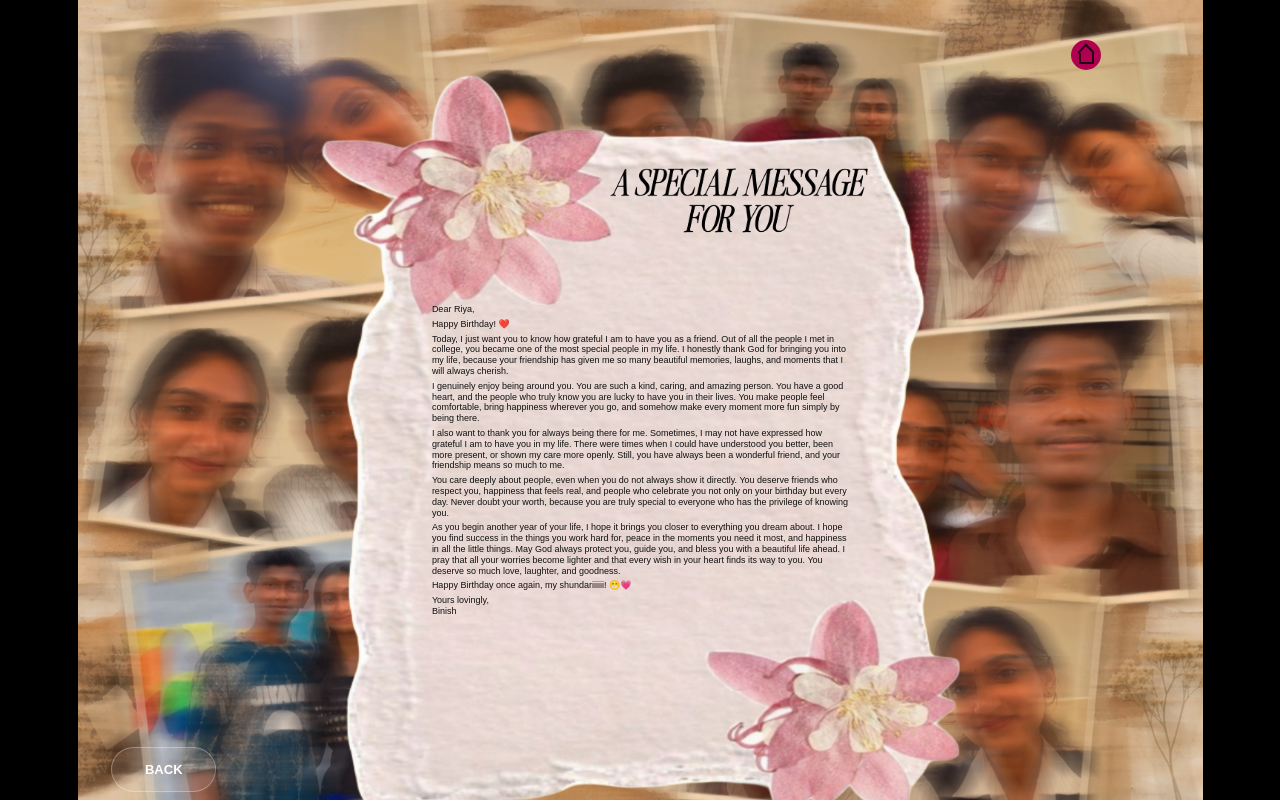
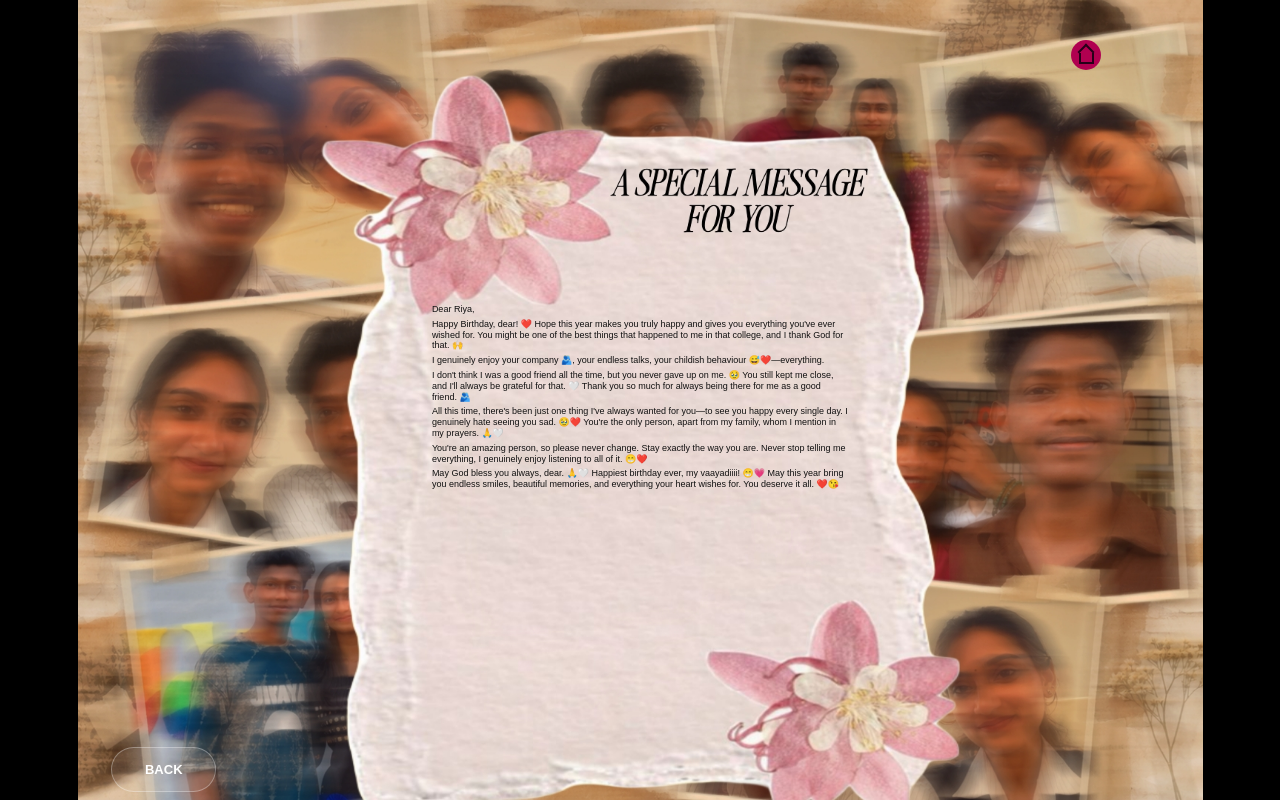
Before and after one commit to binishj07-a11y/hehe, a plain HTML site: page page5.html in a window 1280 px wide. Drawn offline with Linux system fonts and the light colour scheme.

Commit message:
Add files via upload

```diff
--- a/page5.html
+++ b/page5.html
@@ -206,57 +206,41 @@
 
     <p>Dear Riya,</p>
 
-            <p>Happy Birthday! ❤️</p>
-
     <p>
-                Today, I just want you to know how grateful I am to have you as a friend.
-                Out of all the people I met in college, you became one of the most special
-                people in my life. I honestly thank God for bringing you into my life,
-                because your friendship has given me so many beautiful memories, laughs,
-                and moments that I will always cherish.
+        Happy Birthday, dear! ❤️ Hope this year makes you truly happy and gives
+        you everything you've ever wished for. You might be one of the best
+        things that happened to me in that college, and I thank God for that. 🙌
     </p>
 
     <p>
-                I genuinely enjoy being around you. You are such a kind, caring, and
-                amazing person. You have a good heart, and the people who truly know you
-                are lucky to have you in their lives. You make people feel comfortable,
-                bring happiness wherever you go, and somehow make every moment more fun
-                simply by being there.
+        I genuinely enjoy your company 🫂, your endless talks, your childish
+        behaviour 😅❤️—everything.
     </p>
 
     <p>
-                I also want to thank you for always being there for me. Sometimes, I may
-                not have expressed how grateful I am to have you in my life. There were
-                times when I could have understood you better, been more present, or
-                shown my care more openly. Still, you have always been a wonderful friend,
-                and your friendship means so much to me.
+        I don't think I was a good friend all the time, but you never gave up on
+        me. 🥹 You still kept me close, and I'll always be grateful for that. 🤍
+        Thank you so much for always being there for me as a good friend. 🫂
     </p>
 
     <p>
-                You care deeply about people, even when you do not always show it
-                directly. You deserve friends who respect you, happiness that feels real,
-                and people who celebrate you not only on your birthday but every day.
-                Never doubt your worth, because you are truly special to everyone who has
-                the privilege of knowing you.
+        All this time, there's been just one thing I've always wanted for you—to
+        see you happy every single day. I genuinely hate seeing you sad. 🥹❤️
+        You're the only person, apart from my family, whom I mention in my
+        prayers. 🙏🤍
     </p>
 
     <p>
-                As you begin another year of your life, I hope it brings you closer to
-                everything you dream about. I hope you find success in the things you
-                work hard for, peace in the moments you need it most, and happiness in
-                all the little things. May God always protect you, guide you, and bless
-                you with a beautiful life ahead. I pray that all your worries become
-                lighter and that every wish in your heart finds its way to you. You
-                deserve so much love, laughter, and goodness.
+        You're an amazing person, so please never change. Stay exactly the way
+        you are. Never stop telling me everything, I genuinely enjoy listening
+        to all of it. 😁❤️
     </p>
 
     <p>
-                Happy Birthday once again, my shundariiiiii! 😁💗
-            </p>
-
-            <p>
-                Yours lovingly,<br>
-                Binish
+        May God bless you always, dear. 🙏🤍 Happiest birthday ever, my
+        vaayadiiii! 😁💗 May this year bring you endless smiles, beautiful
+        memories, and everything your heart wishes for. You deserve it all.
+        ❤️😘
     </p>
 
 </div>
```
Lines whose indentation alone changed are shown as unchanged.
